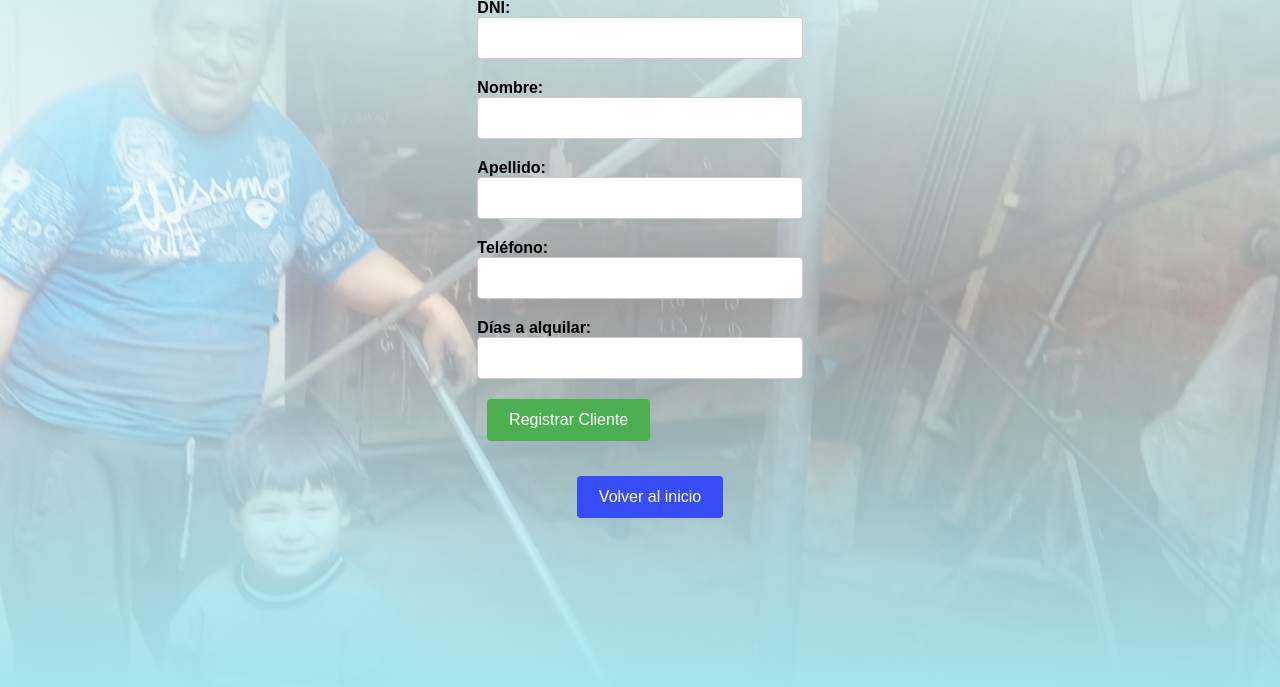
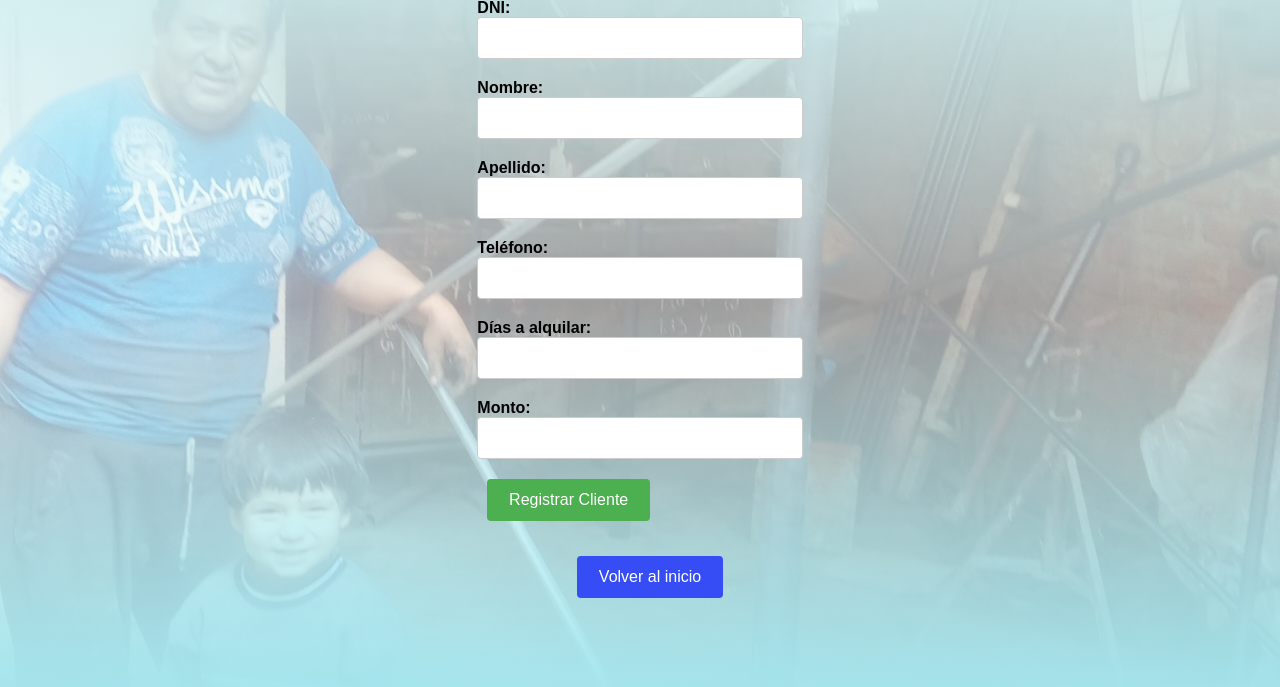
Before and after one commit to dcniccode/app_alquiler-andamios, a Flask app: page /registrar_cliente in a window 1280 px wide. Shown: the part 95-782 px from the top of the page. Run offline with Flask 3, Linux system fonts and the light colour scheme.

Commit message:
Se agrego monto

```diff
--- a/app.py
+++ b/app.py
@@ -1,4 +1,5 @@
 from enum import UNIQUE
+from numbers import Number
 
 from flask import Flask, render_template, url_for, request, redirect, flash
 from flask_sqlalchemy import SQLAlchemy
@@ -6,10 +7,11 @@ from datetime import datetime, UTC, timedelta
 from flask_migrate import Migrate
 from flask_wtf import FlaskForm
 from wtforms import StringField, SubmitField, IntegerField
-from wtforms.validators import DataRequired
+from wtforms.fields.numeric import FloatField
+from wtforms.validators import DataRequired, NumberRange
 
 import os
-app = Flask(__name__)
+app = Flask(__name__, static_folder="static", static_url_path="/static")
 app.config['SECRET_KEY'] = 'secret'
 app.config['SQLALCHEMY_DATABASE_URI'] = os.getenv('DATABASE_URL')
 app.config['SQLALCHEMY_TRACK_MODIFICATIONS'] = False
@@ -26,6 +28,7 @@ class Cliente(db.Model):
     fecha_entrega = db.Column(db.DateTime, default = datetime.now(UTC))
     telefono = db.Column(db.String(9), nullable=False)
     dias = db.Column(db.Integer, nullable=False)
+    monto = db.Column(db.Float, nullable=False, default=0.0)
 
     def calcular_fecha_entrega(self, dias):
         self.fecha_entrega = datetime.now(UTC) + timedelta(days = dias)
@@ -39,6 +42,7 @@ class ClienteForm(FlaskForm):
     apellido = StringField('Apellido', validators=[DataRequired()])
     telefono = StringField('Teléfono', validators=[DataRequired()])
     dias = IntegerField('Días a alquilar', validators=[DataRequired()])
+    monto = FloatField('Monto', validators=[DataRequired(), NumberRange(min=0, message='El monto debe ser positivo')])
     submit = SubmitField('Registrar Cliente')
 
 @app.route('/', methods=['GET', 'POST'])
@@ -54,7 +58,8 @@ def registrar_cliente():
             nombre = form.nombre.data,
             apellido = form.apellido.data,
             telefono = form.telefono.data,
-            dias = form.dias.data
+            dias = form.dias.data,
+            monto = form.monto.data
         )
 
         cliente.calcular_fecha_entrega(dias = form.dias.data)
@@ -99,6 +104,12 @@ def editar_cliente(id):
             except ValueError:
                 # Si no es un número válido, puedes manejar el error
                 print("El valor de 'dias' no es válido. Debe ser un número entero.")
+        if request.form.get('monto'):
+            try:
+                cliente.monto = float(request.form['monto'])
+            except ValueError:
+                return 'El valor del monto es inválido'
+
         nueva_fecha = request.form.get('fecha_registro')
         if nueva_fecha:
             cliente.fecha_registro = datetime.strptime(nueva_fecha, '%Y-%m-%d')
--- a/templates/clientes.html
+++ b/templates/clientes.html
@@ -19,6 +19,7 @@
             <th>Teléfono</th>
             <th>Fecha de Registro</th>
             <th>Fecha de Entrega</th>
+            <th>Monto</th>
             <th>Acciones</th>
         </tr>
         {% for cliente in clientes %}
@@ -30,6 +31,7 @@
             <td>{{ cliente.telefono }}</td>
             <td>{{ cliente.fecha_registro.strftime('%d-%m-%Y') }}</td>
             <td>{{ cliente.fecha_entrega.strftime('%d-%m-%Y') }}</td>
+            <td>{{ cliente.monto }}</td>
             <td>
                 <a href="{{ url_for('editar_cliente', id=cliente.id) }}" class="boton">Editar</a>
                 <form action="{{ url_for('eliminar_cliente', id=cliente.id) }}" method="POST" style="display:inline;">
--- a/templates/register.html
+++ b/templates/register.html
@@ -43,6 +43,11 @@
                 {{ form.dias(class="form-control") }}
             </div>
 
+            <div>
+                <label for="monto">Monto:</label>
+                {{ form.monto(class="form-control") }}
+            </div>
+
             <!-- Botón de envío -->
             <div>
                 {{ form.submit(class="btn btn-primary") }}
--- a/templates/update.html
+++ b/templates/update.html
@@ -41,6 +41,11 @@
                 <input type="number" name="dias" value="{{ cliente.dias }}">
             </div>
 
+            <div>
+                <label>Monto:</label>
+                <input type="number" name="monto" value="{{ cliente.monto }}">
+            </div>
+
             <input type="submit" value="Actualizar Cliente">
         </form>
     </div>
```
Also changed, not shown: migrations/versions/bbbe1351dac8_agregando_columna_monto_a_cliente.py (added, +32 -0 lines).
